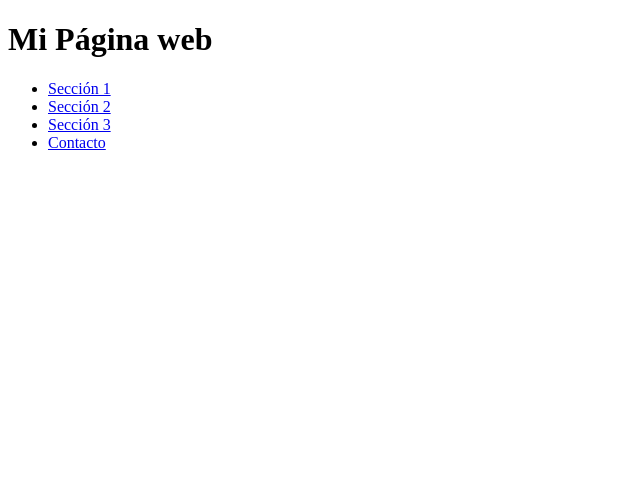
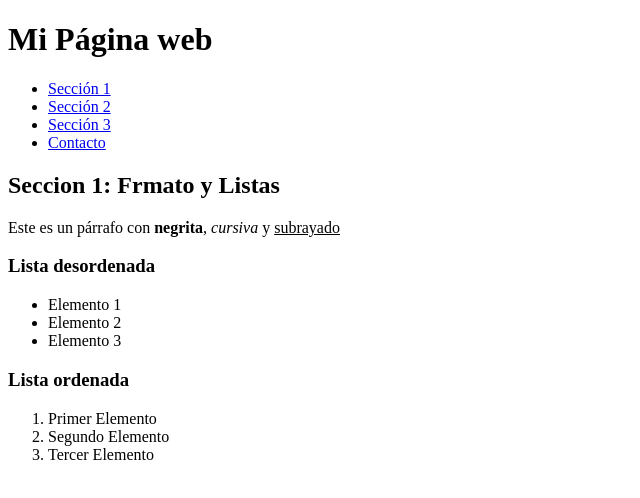
Before and after one commit to adolimar/webpages2, a plain HTML site: page index.html in a window 1280 px wide. Shown: the whole page, without its empty margins (0-640 px from the left). Drawn offline with Linux system fonts and the light colour scheme.

Commit message:
Sección 1 creada

```diff
--- a/index.html
+++ b/index.html
@@ -19,7 +19,26 @@
             </ul>
         </nav>
     </header>
+    <main>
+        <!-- Contenido principal-->
+         <section id="seccion1">
+            <h2>Seccion 1: Frmato y Listas</h2>
+            <p>Este es un párrafo con <strong>negrita</strong>, <em>cursiva</em> y <u>subrayado</u></p>
+            <h3>Lista desordenada</h3>
+            <ul>
+                <li>Elemento 1</li>
+                <li>Elemento 2</li>
+                <li>Elemento 3</li>
+            </ul>
+            <h3>Lista ordenada</h3>
+            <ol>
+                <li>Primer Elemento</li>
+                <li>Segundo Elemento</li>
+                <li>Tercer Elemento</li>
+            </ol>
+         </section>
 
+    </main>
 </body>
 
 </html>
```
